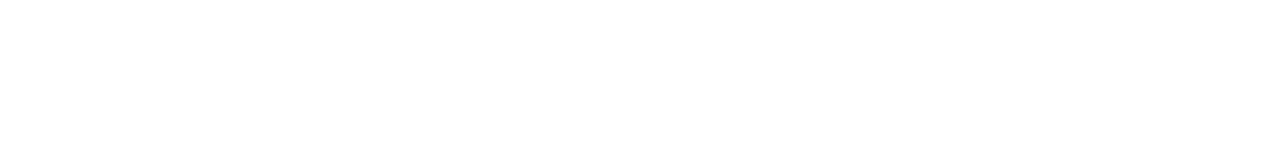
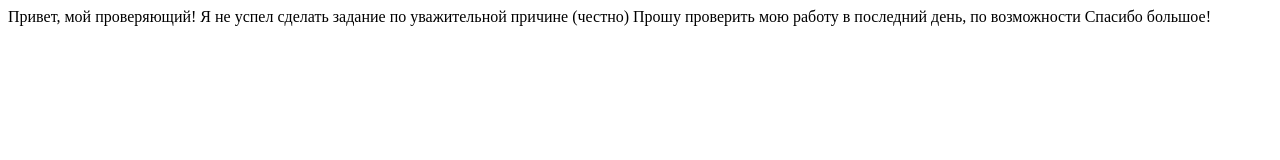
Before and after one commit to ilyanishtun/audio-player, a plain HTML site: page audio-player/index.html in a window 1280 px wide. Drawn offline with Linux system fonts and the light colour scheme.

Commit message:
feat: add text on index.html

```diff
--- a/audio-player/index.html
+++ b/audio-player/index.html
@@ -7,6 +7,8 @@
   <title>audio-player</title>
 </head>
 <body>
-
+  Привет, мой проверяющий! Я не успел сделать задание по уважительной причине (честно)
+  Прошу проверить мою работу в последний день, по возможности
+  Спасибо большое!
 </body>
 </html>
```
